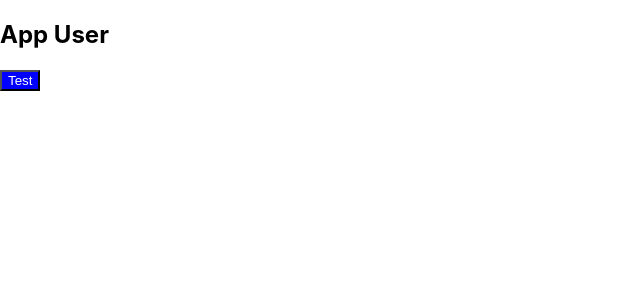
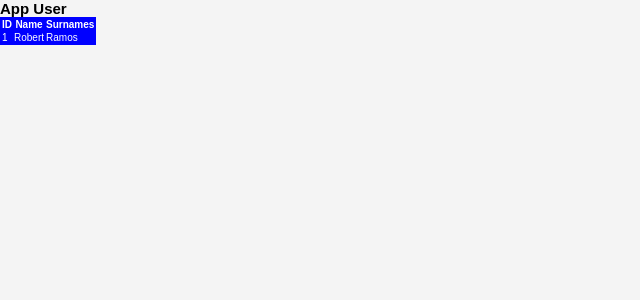
Before and after one commit to robertramosastudillo/user-crud, a React (Create React App) app: page / in a window 1280 px wide. Shown: the top 300 px of the page, without its empty margins (0-640 px from the left). Built offline with nearby package versions, Linux system fonts and the light colour scheme.

Commit message:
Global styles added

```diff
--- a/src/AppUser.tsx
+++ b/src/AppUser.tsx
@@ -1,11 +1,12 @@
-import { TableList } from "./components/TableList"
+import { Table } from "./components";
+import { GlobalStyle } from "./GlobalStyle";
 
 export const AppUser = () => {
-    return (
-        <div>
-            <h2>App User</h2>
-
-            <TableList/>
-        </div>
-    )
-}
+  return (
+    <>
+      <GlobalStyle />
+      <h2>App User</h2>
+      <Table />
+    </>
+  );
+};
--- /dev/null
+++ b/src/GlobalStyle.ts
@@ -0,0 +1,25 @@
+import { createGlobalStyle } from "styled-components";
+
+const GlobalStyle = createGlobalStyle`
+
+    *,
+    *:before,
+    *:after {
+        margin: 0;
+        padding: 0;
+        box-sizing: border-box;
+    }
+
+    html {
+        font-size: 62.5%;
+        margin: 0;
+        padding: 0;
+    }
+
+    body {
+        background-color: #f4f4f4;
+        font-family: sans-serif;
+    }
+`;
+
+export { GlobalStyle };
--- /dev/null
+++ b/src/components/Table/Table.style.ts
@@ -0,0 +1,31 @@
+import styled from "styled-components";
+
+export const StyledTable = styled.table`
+  background: blue;
+  color: white;
+`;
+
+export const Thead = styled.thead`
+  background: blue;
+  color: white;
+`;
+
+export const Th = styled.th`
+  background: blue;
+  color: white;
+`;
+
+export const Tr = styled.tr`
+  background: blue;
+  color: white;
+`;
+
+export const Tbody = styled.tbody`
+  background: blue;
+  color: white;
+`;
+
+export const Td = styled.td`
+  background: blue;
+  color: white;
+`;
--- /dev/null
+++ b/src/components/Table/Table.tsx
@@ -0,0 +1,22 @@
+import { StyledTable, Tbody, Td, Th, Thead, Tr } from "./Table.style";
+
+export const Table = () => {
+  return (
+    <StyledTable>
+      <Thead>
+        <Tr>
+          <Th>ID</Th>
+          <Th>Name</Th>
+          <Th>Surnames</Th>
+        </Tr>
+      </Thead>
+      <Tbody>
+        <Tr>
+          <Td>1</Td>
+          <Td>Robert</Td>
+          <Td>Ramos</Td>
+        </Tr>
+      </Tbody>
+    </StyledTable>
+  );
+};
--- a/src/components/TableList.style.ts
+++ /dev/null
@@ -1,6 +0,0 @@
-import styled from "styled-components";
-
-export const StyledTable = styled.button`
-  background: blue;
-  color: white;
-`;
--- a/src/components/TableList.tsx
+++ /dev/null
@@ -1,7 +0,0 @@
-import {StyledTable} from './TableList.style';
-
-export const TableList = () => {
-    return (
-        <StyledTable>Test</StyledTable>
-    )
-}
--- /dev/null
+++ b/src/components/index.ts
@@ -0,0 +1 @@
+export { Table } from "./Table/Table";
```
Also changed, not shown: src/device.ts (added, +20 -0 lines).
